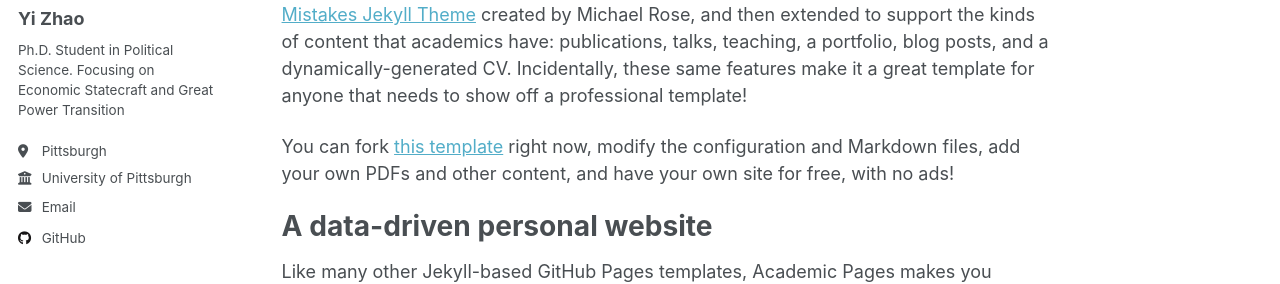
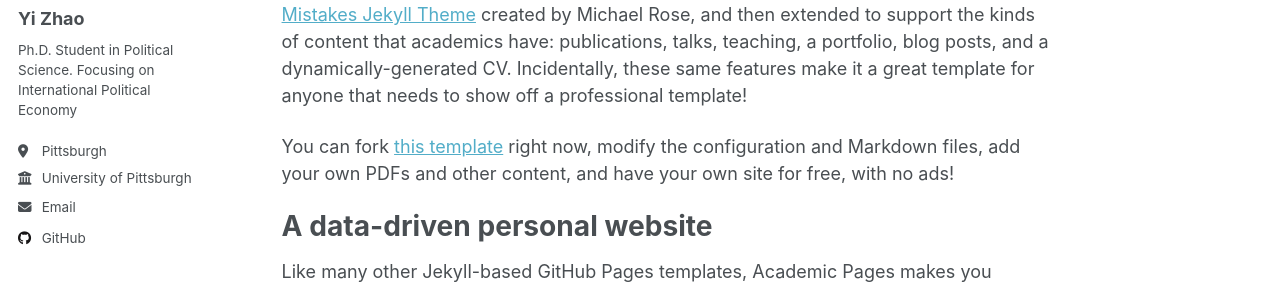
Before and after one commit to YiZhao999/YiZhao999.github.io, a Jekyll site: the page built from _pages/about.md, in a window 1280 px wide. Shown: the part 276-560 px from the top of the page. Built offline with Jekyll 4.4.1, drawn with Linux system fonts in a browser that asks for light colours; a script that is not in the unit is left out.

Commit message:
Update bio to reflect new research focus

```diff
--- a/_config.yml
+++ b/_config.yml
@@ -25,7 +25,7 @@ author:
   avatar           : "profile.png"
   name             : "Yi Zhao"
   pronouns         : # example: "she/her"
-  bio              : "Ph.D. Student in Political Science. Focusing on Economic Statecraft and Great Power Transition"
+  bio              : "Ph.D. Student in Political Science. Focusing on International Political Economy"
   location         : "Pittsburgh"
   employer         : "University of Pittsburgh"
   uri              : # URL
```
